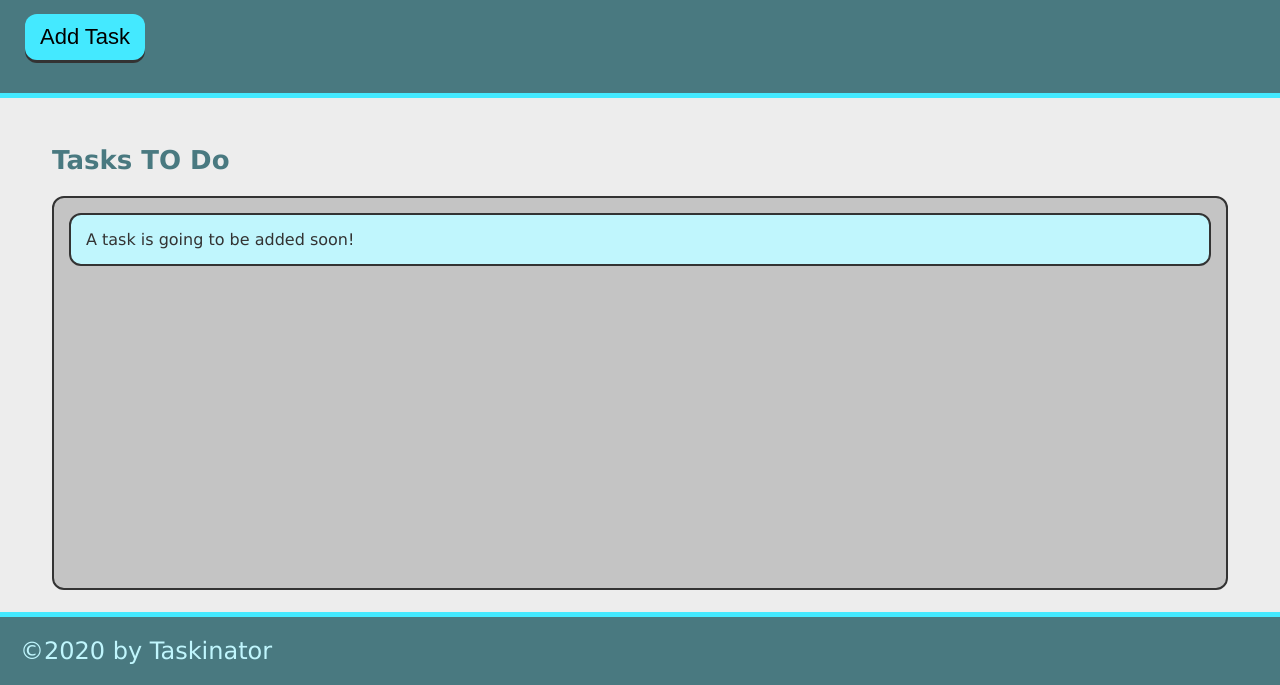
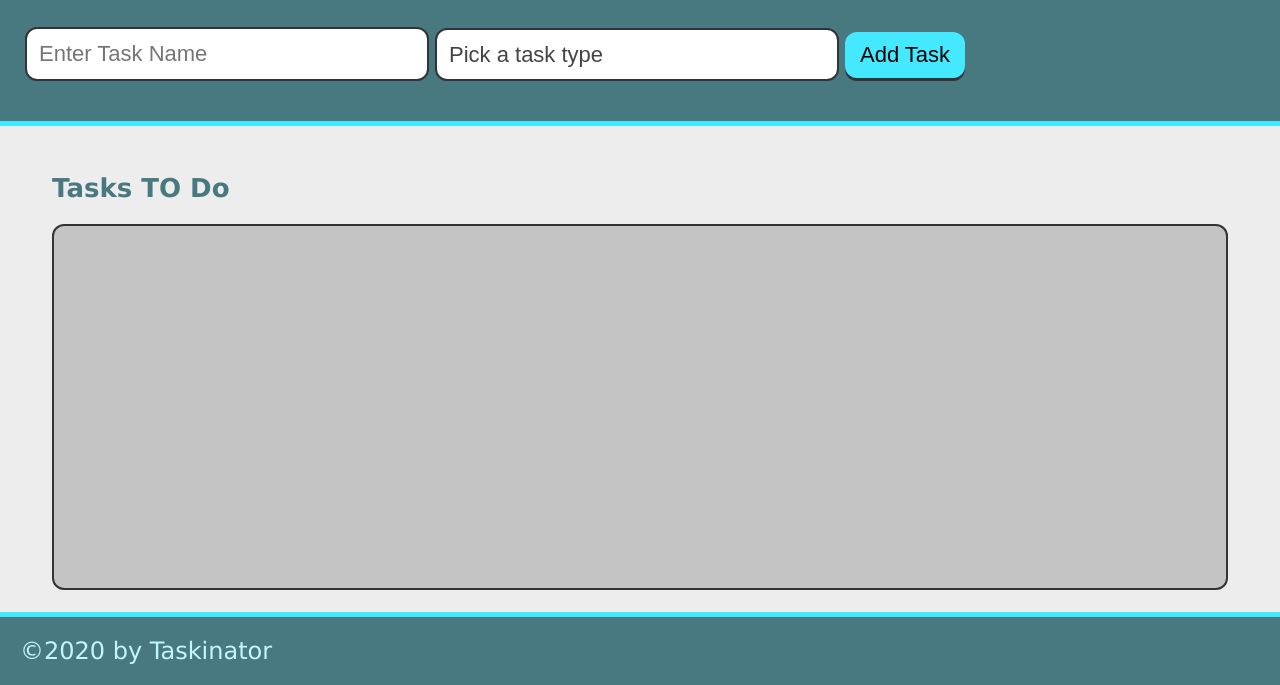
Before and after one commit to JoelAbankwah/taskinator, a plain HTML site: page index.html in a window 1280 px wide. Shown: the part 115-800 px from the top of the page. Drawn offline with Linux system fonts and the light colour scheme.

Commit message:
add task form with dropdown

```diff
--- a/index.html
+++ b/index.html
@@ -12,17 +12,29 @@
     <header>
         <h1 class="page-title">Taskinator</h1>
         <p>Click the button below to add a new task!</p>
-        <button id="save-task" class="btn">Add Task</button>
+
+        <form id="task-form">
+            <div class="form-group">
+                <input type="text" name="task-name" placeholder="Enter Task Name" />
+            </div>
+            <div class="form-group">
+                <select name="task-type" class="select-dropdown">
+                  <option value="" disabled selected>Pick a task type</option>
+                  <option value="Print">Print</option>
+                  <option value="Web">Web</option>
+                  <option value="Mobile">Mobile</option>
+                </select>
+              </div>
+            <div class="form-group">
+                <button id="save-task" class="btn">Add Task</button>
+            </div>
+        </form>
     </header>
 
     <main class="page-content">
         <section class="task-list-wrapper">
             <h2 class="list-title">Tasks TO Do</h2>
-            <ul class="task-list" id="tasks-to-do">
-                <li class="task-item">
-                    A task is going to be added soon!
-                </li>
-            </ul>
+            <ul class="task-list" id="tasks-to-do"></ul>
         </section>
     </main>
     <footer>
```
